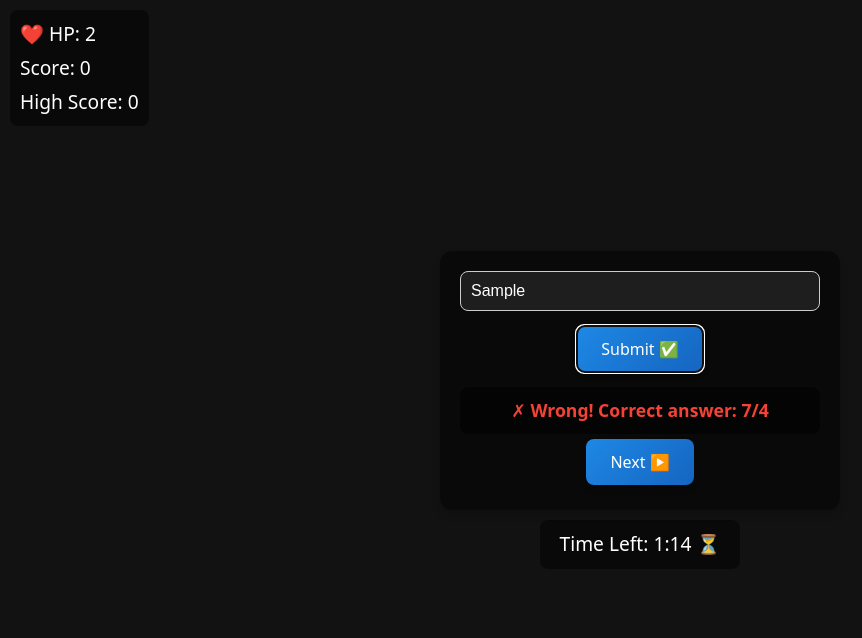
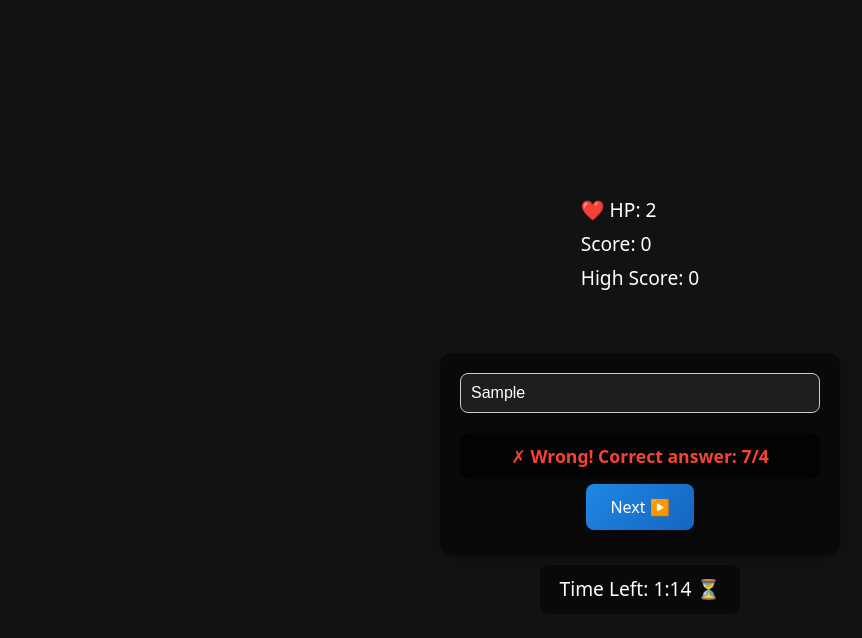
Before and after one commit to salih2875/time_signature_game, a React (Vite) app: page / in a window 1280 px wide. Both pictures are taken after typing "Sample" into the empty fields and a click on the button "Submit ✅". Shown: the top 638 px of the page, without its empty margins (0-862 px from the left). Built offline with nearby package versions, Linux system fonts and the light colour scheme.

Commit message:
- Conditional Rendering : The <Header> component is only rendered when isGameOver is false . This ensures that the header is hidden when the game is over, and the "Game Over" message is displayed.

```diff
--- a/src/App.tsx
+++ b/src/App.tsx
@@ -183,14 +183,15 @@ const App: React.FC = () => {
 
   return (
     <Container>
-      <Header>
-        <HP>❤️ HP: {hp}</HP>
-        <Score>Score: {score}</Score>
-        <HighScore>High Score: {highScore}</HighScore>
-      </Header>
+      {!isGameOver && (
+        <Header>
+          <HP>❤️ HP: {hp}</HP>
+          <Score>Score: {score}</Score>
+          <HighScore>High Score: {highScore}</HighScore>
+        </Header>
+      )}
       {!isGameOver ? (
         <>
-          {/* TODO: adapt video size for mobile */}
           <YouTube
             videoId={extractVideoId(currentSong.youtubeUrl)}
             opts={{
@@ -205,7 +206,6 @@ const App: React.FC = () => {
               },
             }}
             onReady={(event) => {
-              // Force play when component is ready
               event.target.playVideo();
             }}
           />
@@ -216,7 +216,7 @@ const App: React.FC = () => {
               onChange={(e) => setGuess(e.target.value)}
               placeholder="Enter time signature e.g., 4/4"
             />
-            <Button onClick={handleSubmit}>Submit ✅</Button>
+            {!showAnswer && <Button onClick={handleSubmit}>Submit ✅</Button>}
             {showAnswer && (
               <>
                 <Answer correct={guess.trim() === currentSong.timeSignature}>
@@ -224,9 +224,9 @@ const App: React.FC = () => {
                     ? "✓ Correct!"
                     : `✗ Wrong! Correct answer: ${currentSong.timeSignature}`}
                 </Answer>
+                <Button onClick={handleNext}>Next ▶️</Button>
               </>
             )}
-            {showAnswer && <Button onClick={handleNext}>Next ▶️</Button>}
           </InputContainer>
           <TimerDisplay>
             Time Left: {Math.floor(timeLeft / 60)}:
@@ -261,11 +261,12 @@ const Container = styled.div`
 `;
 
 const Header = styled.div`
-  position: fixed;
-  top: 10px;
-  left: 10px;
+  position: center;
+  // top: 10px;
+  // left: 10px;
   text-align: left;
-  background-color: rgba(0, 0, 0, 0.5);
+  // background-color: rgba(0, 0, 0, 0.5);
+  margin-bottom: 30px;
   padding: 10px;
   border-radius: 8px;
   z-index: 10;
```
